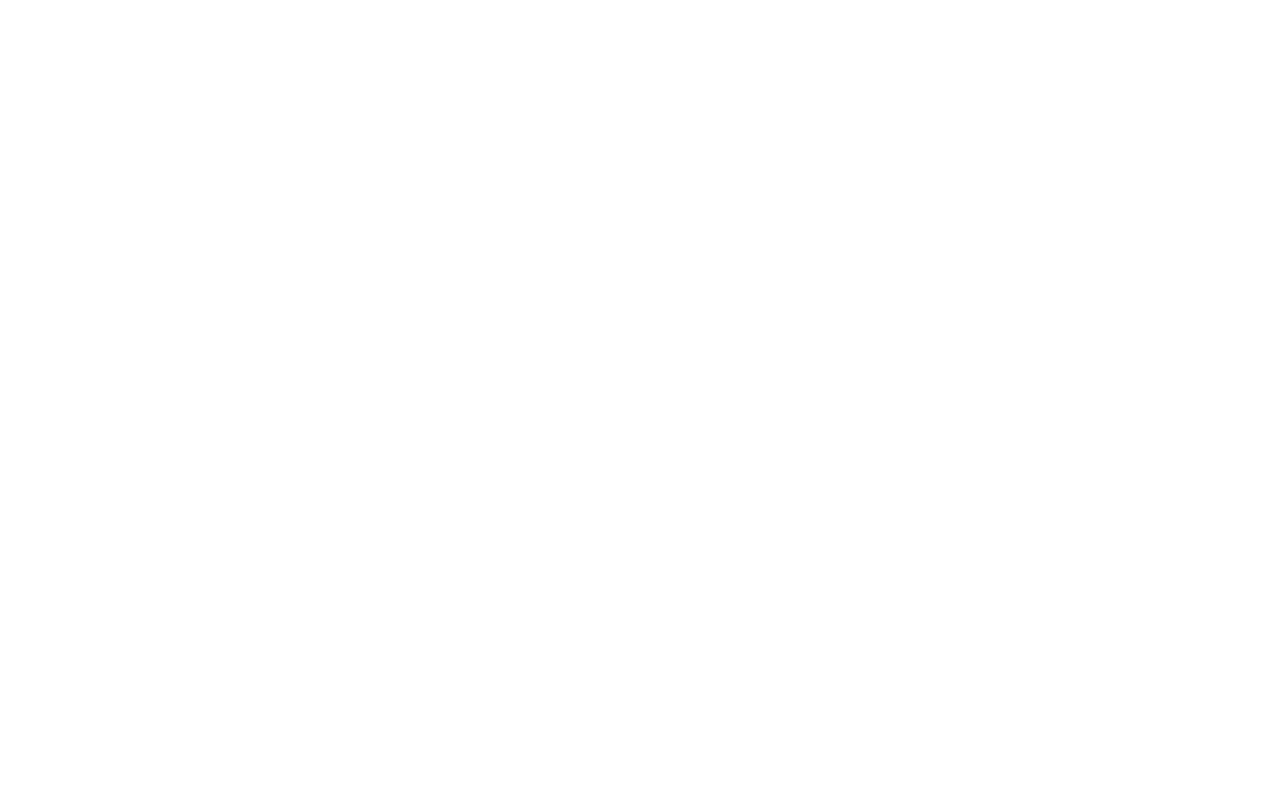
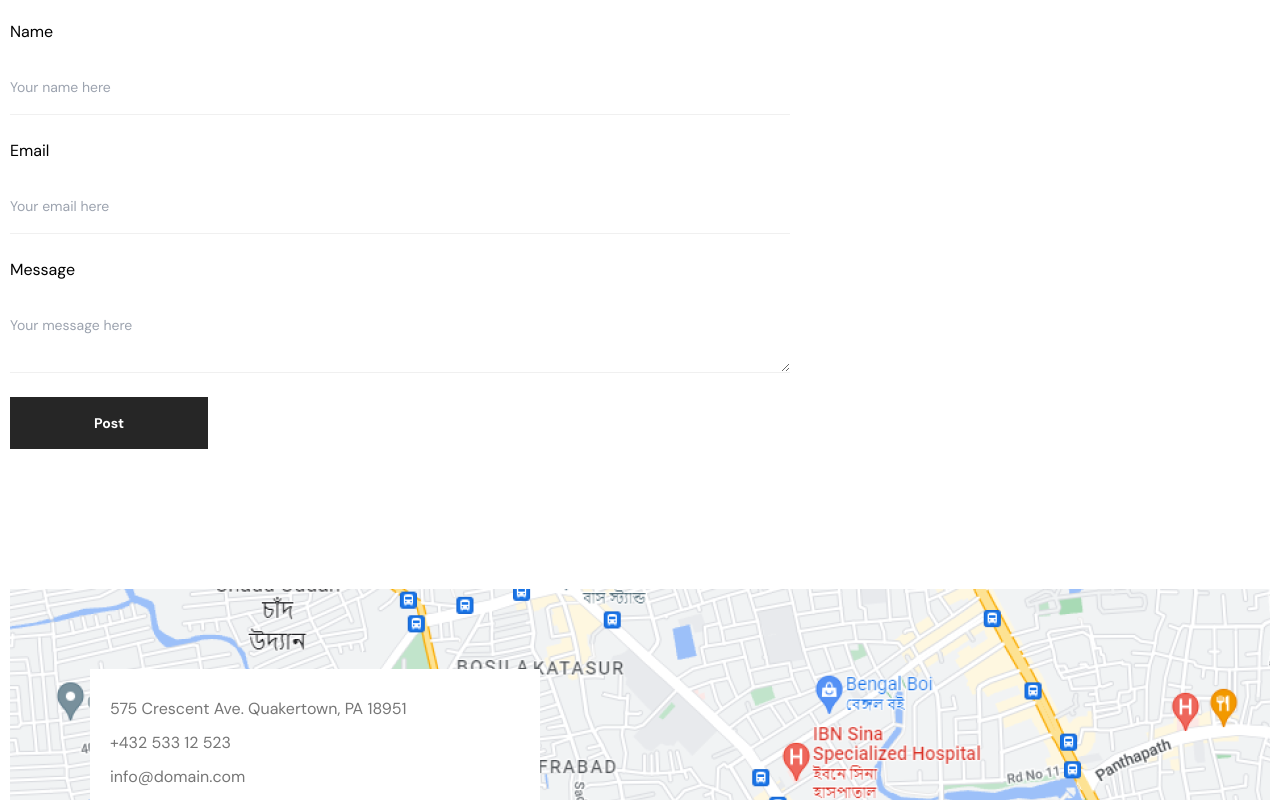
Before and after one commit to 24shahin/Orebi, a React (Vite) app: page /contacts in a window 1280 px wide. Before the commit this address had no page. Shown: the part 580-1380 px from the top of the page. Before the commit the page ends 800 px from the top, so only its background shows below. Built offline with nearby package versions, Linux system fonts and the light colour scheme.

Commit message:
contacts page

```diff
--- a/src/App.jsx
+++ b/src/App.jsx
@@ -9,6 +9,7 @@
 import Home from "./Pages/Home";
 import About from "./Pages/About";
 import Products from "./Pages/Products";
+import Contacts from "./Pages/Contacts";
 
 function App() {
   const router = createBrowserRouter(
@@ -17,6 +18,7 @@
         <Route path="/" element={<Home />} />
         <Route path="/about" element={<About />} />
         <Route path="/products" element={<Products />} />
+        <Route path="/contacts" element={<Contacts />} />
       </Route>,
     ),
   );
--- /dev/null
+++ b/src/Component/Layout/Location.jsx
@@ -0,0 +1,14 @@
+import React from "react";
+
+function Location({ address, mobile, email, time }) {
+  return (
+    <div className="w-[450px] bg-white px-5 py-7">
+      <h3 className="mb-2.5 text-base text-t2color">{address}</h3>
+      <h3 className="mb-2.5 text-base text-t2color">{mobile}</h3>
+      <h3 className="mb-2.5 text-base text-t2color">{email}</h3>
+      <h3 className="text-base text-t2color">{time}</h3>
+    </div>
+  );
+}
+
+export default Location;
--- a/src/Pages/Contacts.jsx
+++ b/src/Pages/Contacts.jsx
@@ -1,7 +1,62 @@
 import React from "react";
+import Container from "../Component/Layout/Container";
+import Breadcumb from "../Component/Layout/Breadcumb";
+import Headings from "../Component/Layout/Headings";
+import Location from "../Component/Layout/Location";
 
 function Contacts() {
-  return <div>Contacts</div>;
+  return (
+    <Container>
+      <Breadcumb />
+      <Headings tittle={"Fill up a Form"} />
+      <div className="mb-[140px]">
+        <div className="mb-6 flex flex-col">
+          <label htmlFor="" className="text-bold mb-4 text-base">
+            Name
+          </label>
+          <input
+            type="text"
+            placeholder="Your name here"
+            className="text-bold w-[780px] border-b border-[#F0F0F0] py-[17px] text-sm text-t2color outline-none"
+          />
+        </div>
+        <div className="mb-6 flex flex-col">
+          <label htmlFor="" className="text-bold mb-4 text-base">
+            Email
+          </label>
+          <input
+            type="text"
+            placeholder="Your email here"
+            className="text-bold w-[780px] border-b border-[#F0F0F0] py-[17px] text-sm text-t2color outline-none"
+          />
+        </div>
+        <div className="mb-6 flex flex-col">
+          <label htmlFor="" className="text-bold mb-4 text-base">
+            Message
+          </label>
+          <textarea
+            type="text"
+            placeholder="Your message here"
+            className="text-bold w-[780px] border-b border-[#F0F0F0] py-[17px] text-sm text-t2color outline-none"
+          />
+        </div>
+        <button className="bg-tcolor px-[84px] py-4 text-sm font-bold text-white">
+          Post
+        </button>
+      </div>
+      <div
+        className="w-full p-20"
+        style={{ background: `url(../../public/assets/images/Location.png)` }}
+      >
+        <Location
+          address={"575 Crescent Ave. Quakertown, PA 18951"}
+          mobile={"+432 533 12 523"}
+          email={"info@domain.com"}
+          time={"Mon - Fri: 9am - 6pm"}
+        />
+      </div>
+    </Container>
+  );
 }
 
 export default Contacts;
```
Also changed, not shown: public/assets/images/Location.png (added).
